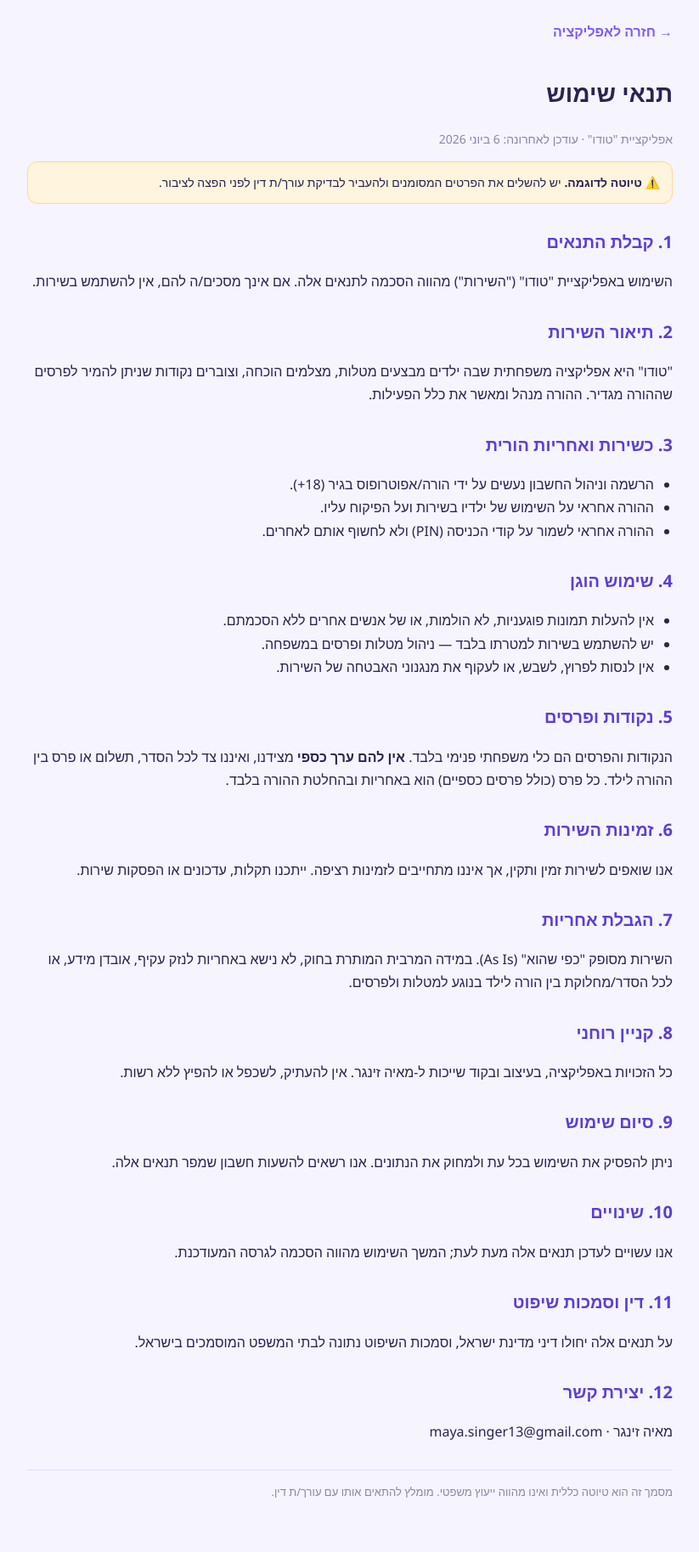
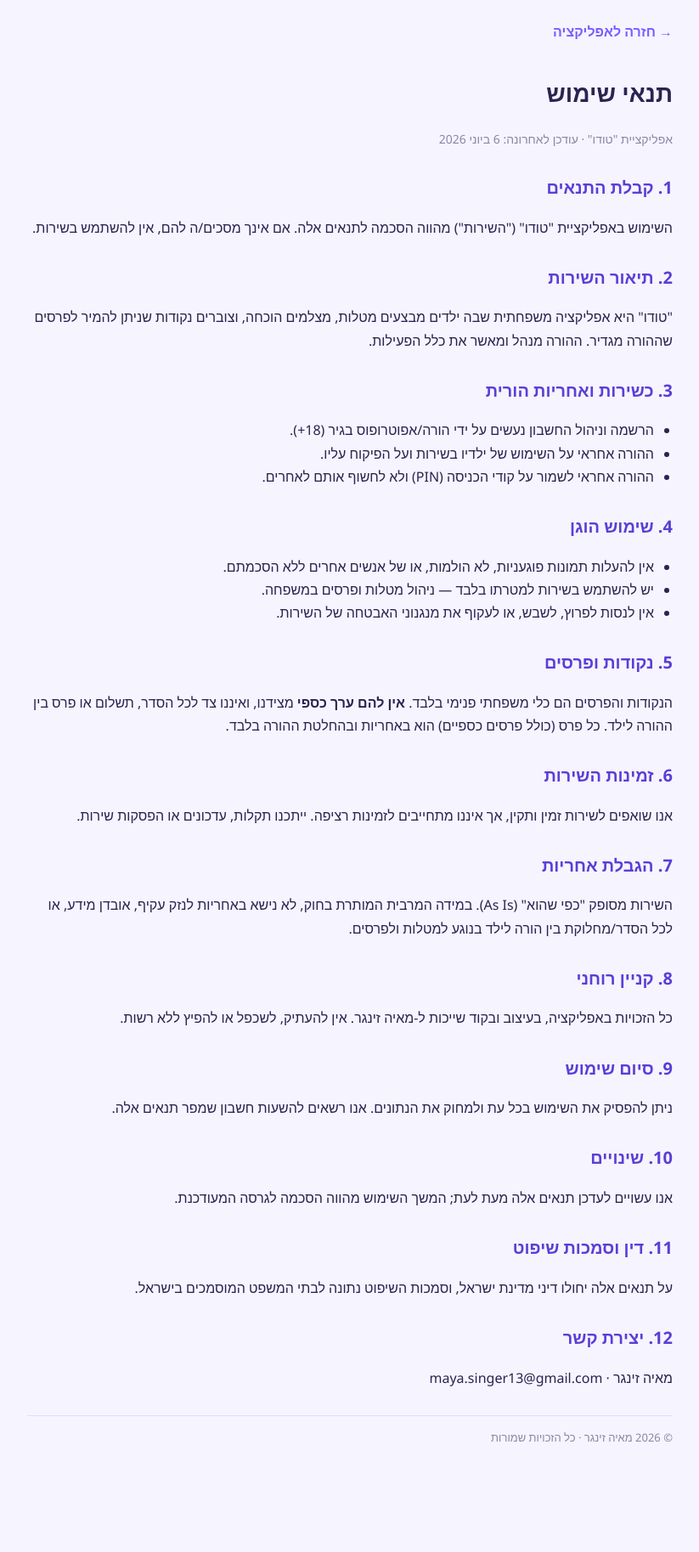
Before and after one commit to mayasinger240913/todo-app, a Flask app: page /terms in a window 1280 px wide. Shown: the whole page at 85% size, without its empty margins (228-1051 px from the left). After the commit the page ends 1697 px from the top, so only its background shows below. Run offline with Flask 3, Linux system fonts and the light colour scheme.

Commit message:
הסרת הערות הטיוטה מהמדיניות ותנאי השימוש (מוכן להפצה)

```diff
--- a/templates/terms.html
+++ b/templates/terms.html
@@ -20,11 +20,6 @@
   <a class="back" href="/">→ חזרה לאפליקציה</a>
   <h1>תנאי שימוש</h1>
   <p class="meta">אפליקציית "טודו" · עודכן לאחרונה: 6 ביוני 2026</p>
-
-  <div class="note">
-    ⚠️ <b>טיוטה לדוגמה.</b> יש להשלים את הפרטים המסומנים ולהעביר לבדיקת עורך/ת דין
-    לפני הפצה לציבור.
-  </div>
 
   <h2>1. קבלת התנאים</h2>
   <p>
@@ -93,7 +88,7 @@
   <p>מאיה זינגר · maya.singer13@gmail.com</p>
 
   <footer>
-    מסמך זה הוא טיוטה כללית ואינו מהווה ייעוץ משפטי. מומלץ להתאים אותו עם עורך/ת דין.
+    © 2026 מאיה זינגר · כל הזכויות שמורות
   </footer>
 </body>
 </html>
```
Also changed, not shown: templates/privacy.html (+1 -6 lines).
